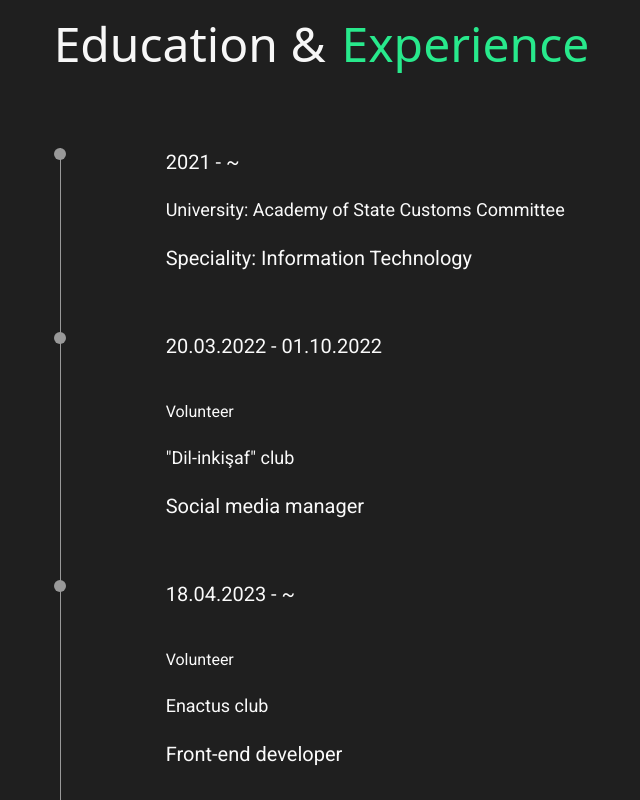
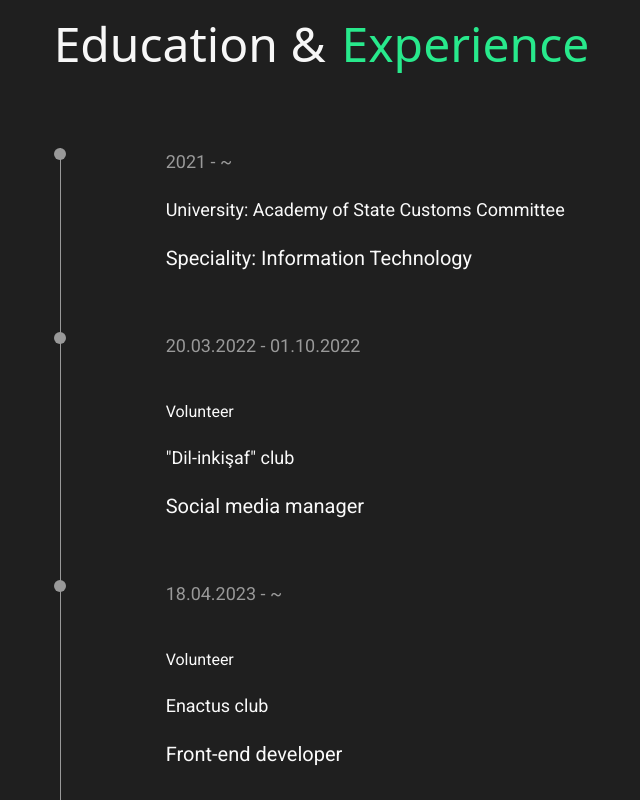
Before and after one commit to Senan747/My-portfolio-2, a React (Vite) app: page / in a window 1280 px wide. Shown: the part 1624-2424 px from the top of the page, without its empty margins (373-1013 px from the left). Built offline with nearby package versions, Linux system fonts and the light colour scheme; a web font is replaced by a local one.

Commit message:
add style

```diff
--- a/src/Components/Education.jsx
+++ b/src/Components/Education.jsx
@@ -24,7 +24,7 @@ function Education() {
           <div className="absolute left-1.5 top-0 h-56 border-l-0.5 border-gega-light "></div>
         </div>
         <div className="pl-8 pb-10">
-          <p className="pb-5 text-xl group-hover:text-gega-green">2021 - ~</p>
+          <p className="pb-5 text-lg group-hover:text-gega-green text-gega-light">2021 - ~</p>
           <p className="pb-5 text-lg">
             University: Academy of State Customs Committee
           </p>
@@ -37,7 +37,7 @@ function Education() {
           <div className="absolute left-1.5 top-0 h-[300px] border-l-0.5 border-gega-light "></div>
         </div>
         <div className="pl-8 pb-10">
-          <p className="pb-10 text-xl group-hover:text-gega-green">
+          <p className="pb-10 text-lg group-hover:text-gega-green text-gega-light">
             20.03.2022 - 01.10.2022
           </p>
           <p className="pb-5 text-base">Volunteer</p>
@@ -51,7 +51,7 @@ function Education() {
           <div className="absolute left-1.5 top-0 h-56 border-l-0.5 border-gega-light "></div>
         </div>
         <div className="pl-8">
-          <p className="pb-10 text-xl group-hover:text-gega-green">
+          <p className="pb-10 text-lg group-hover:text-gega-green text-gega-light">
             18.04.2023 - ~
           </p>
           <p className="pb-5 text-base">Volunteer</p>
```
